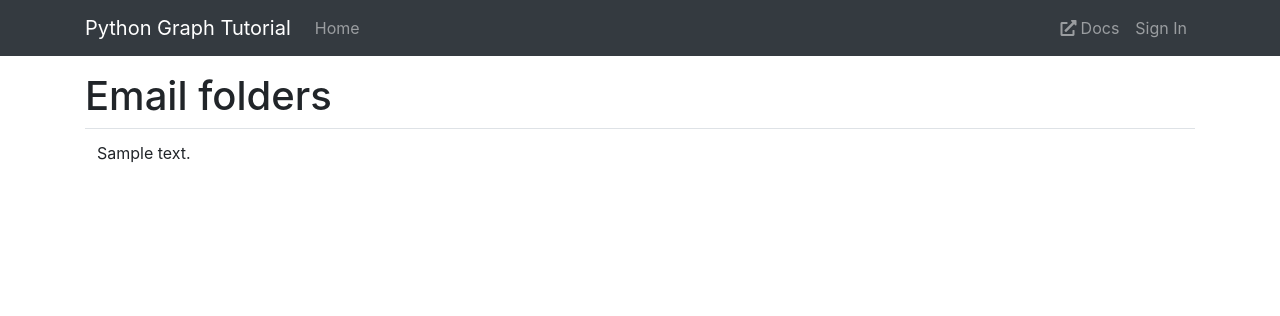
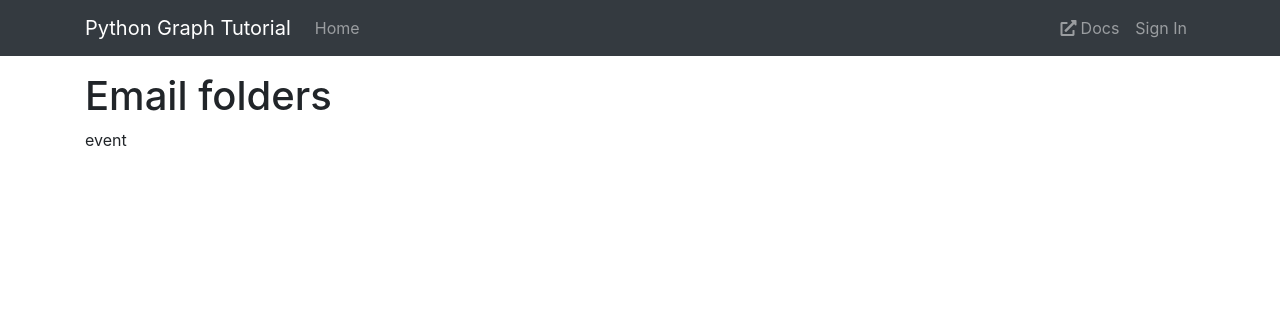
Before and after one commit to FriendlyTroll/dl365mail, a Django app: template tutorial/templates/tutorial/mails.html in a window 1280 px wide. Shown: the top 316 px of the page. Run offline with Django 3.2, Linux system fonts and the light colour scheme; the template is opened without the code that fills it: most values are stand-ins (such as "Sample title", 1, 10 or a date in 2020); some libraries are stand-ins or nearby versions.

Commit message:
Change printing of event object

```diff
--- a/tutorial/templates/tutorial/mails.html
+++ b/tutorial/templates/tutorial/mails.html
@@ -15,15 +15,9 @@
     </tr>
   </thead>
   <tbody>
-    {% if events %}
-      {% for event in events %}
-        <tr>
-          <td>{{ event.body }}</td>
-<!--          <td>{{ event.displayName }}</td>-->
-<!--          <td>{{ event.totalItemCount }}</td>-->
-<!--          <td>{{ event.unreadItemCount }}</td>-->
-<!--          <td>{{ event.sizeInBytes }}</td>-->
-        </tr>
+    {% if response %}
+      {% for event in response %}
+          <p> event </p>
       {% endfor %}
     {% endif %}
   </tbody>
```
